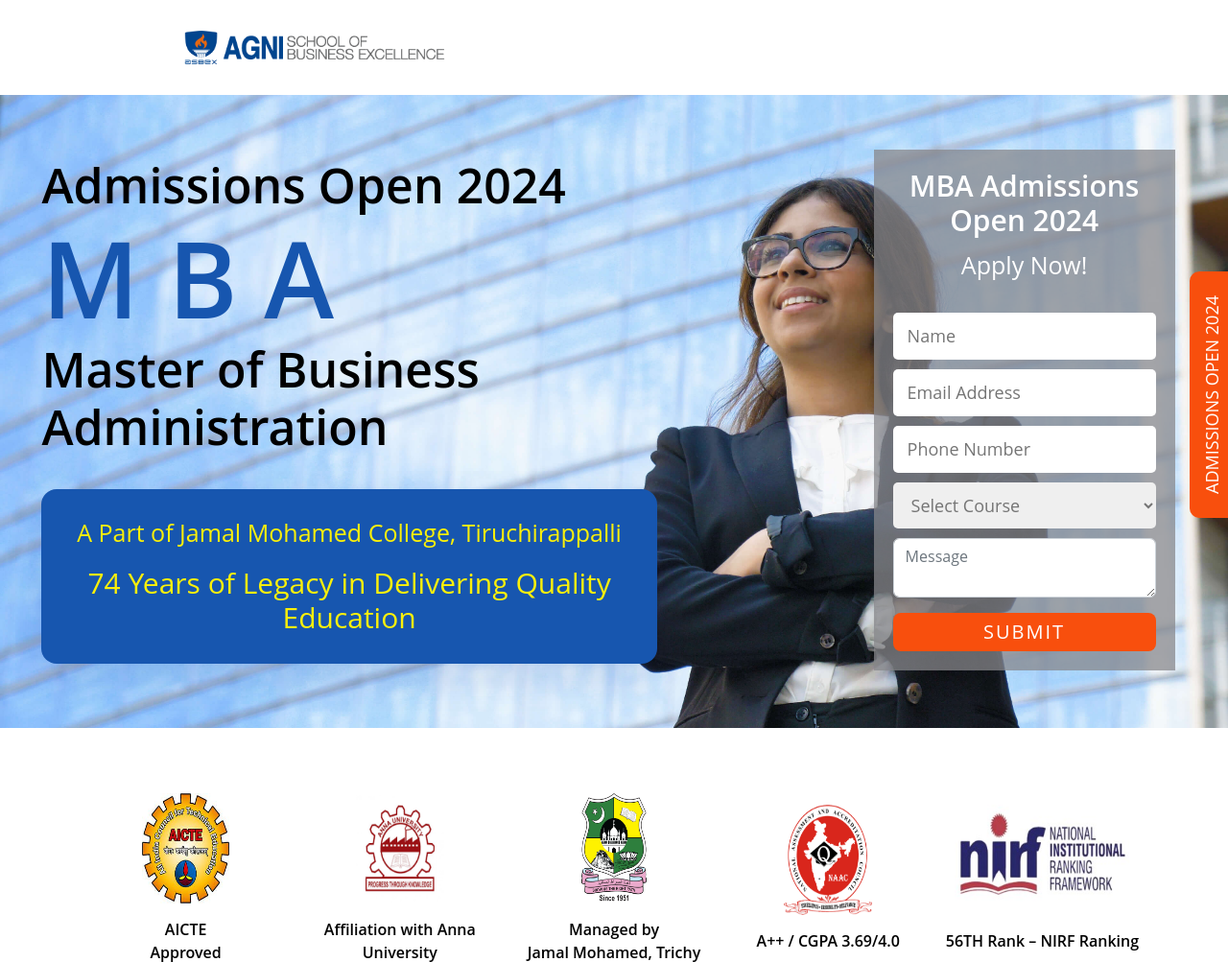
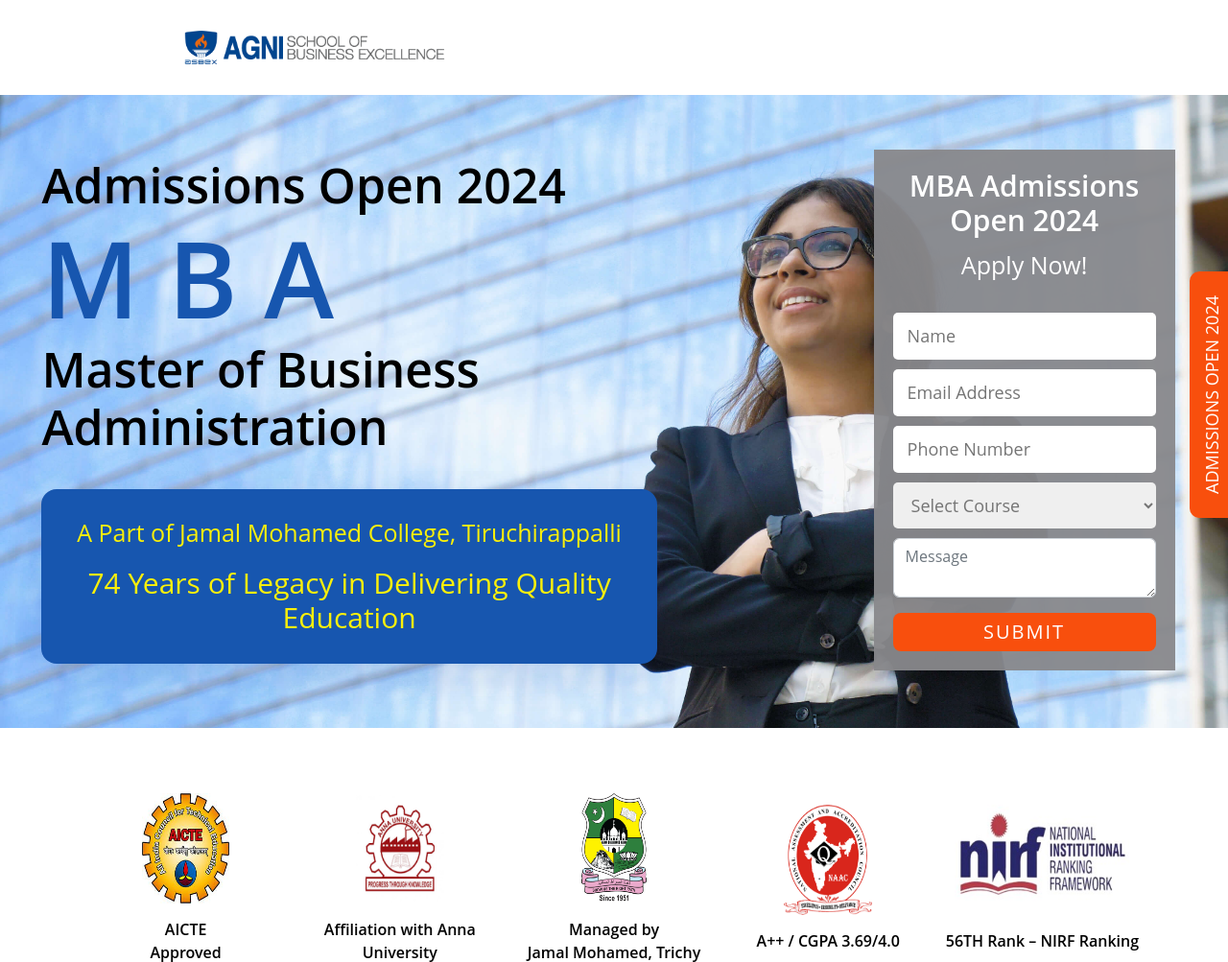
Before and after one commit to bharath20011812/agnimba, a PHP site: page / in a window 1280 px wide. Shown: the top 1003 px of the page at 96% size. Run offline with PHP 8.4, Linux system fonts and the light colour scheme; some libraries are stand-ins or nearby versions.

Commit message:
Update style.css

```diff
--- a/css/style.css
+++ b/css/style.css
@@ -153,7 +153,7 @@
 }
 
 .banner-form {
-    background: #88888cbd;
+    background: #88888cf2;
     padding: 20px;
     width: 25%;
 }
```
